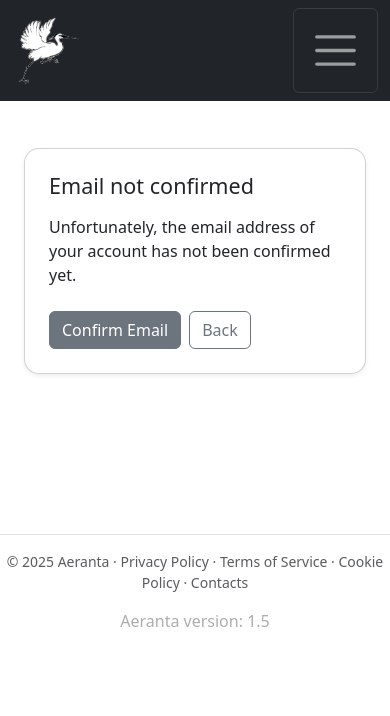
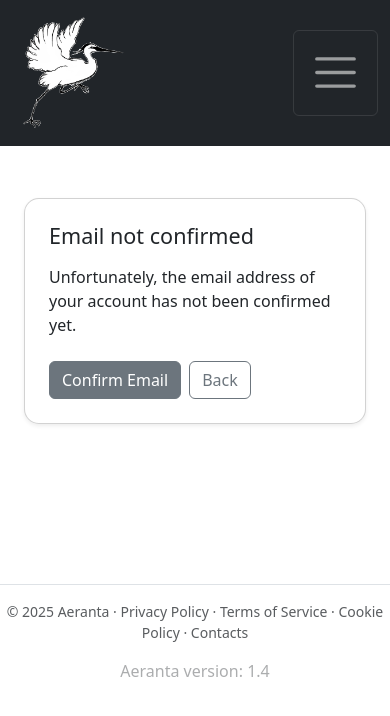
Before and after one commit to B0zhnev/aeranta, a Django app: page /notifications/email-notifications/ in a window 390 px wide. Shown: the top 716 px of the page. Run offline with Django 5.2, Linux system fonts and the light colour scheme; the visitor is signed in with stand-in values (Sample User, id 1); data that the repository does not hold is empty; parts of the project's set-up code (start-up, migrations or seed data) failed here and were passed over.

Commit message:
mobile sizes fix

```diff
--- a/aeranta/templates/base.html
+++ b/aeranta/templates/base.html
@@ -31,7 +31,7 @@
     /* 📱 Мобильная адаптация */
     @media (max-width: 991.98px) {
       body {
-        padding-top: 100px;
+        padding-top: 150px;
       }
 
       .navbar .nav-link {
@@ -47,14 +47,14 @@
       }
 
       .navbar .dropdown-menu {
-        font-size: 1.3rem;
-        padding: 0.6rem 0;
+        font-size: 2rem;
+        padding: 0.8rem 0;
       }
       .navbar .dropdown-item {
-        padding: 0.6rem 1.5rem;
+        padding: 0.8rem 2rem;
       }
       .navbar-brand img {
-        height: 72px !important;
+        height: 120px !important;
       }
     }
   </style>
@@ -67,7 +67,7 @@
   <nav class="navbar navbar-expand-lg navbar-dark bg-dark fixed-top">
     <div class="container-fluid">
       <a class="navbar-brand d-flex align-items-center" href="/">
-        <span class="d-none d-sm-inline" style="margin-right:0.8rem">Aeranta</span>
+<!--        <span class="d-none d-sm-inline" style="margin-right:0.8rem">Aeranta</span>-->
         <img src="/media/main/logo.png" alt="Aeranta logo" height="40" class="me-2">
       </a>
 
@@ -152,7 +152,7 @@
   </footer>
 
   <p class="text-muted" style="text-align:center; opacity:0.5">
-    Aeranta version: 1.5
+    Aeranta version: 1.4
   </p>
 </body>
 </html>
```
